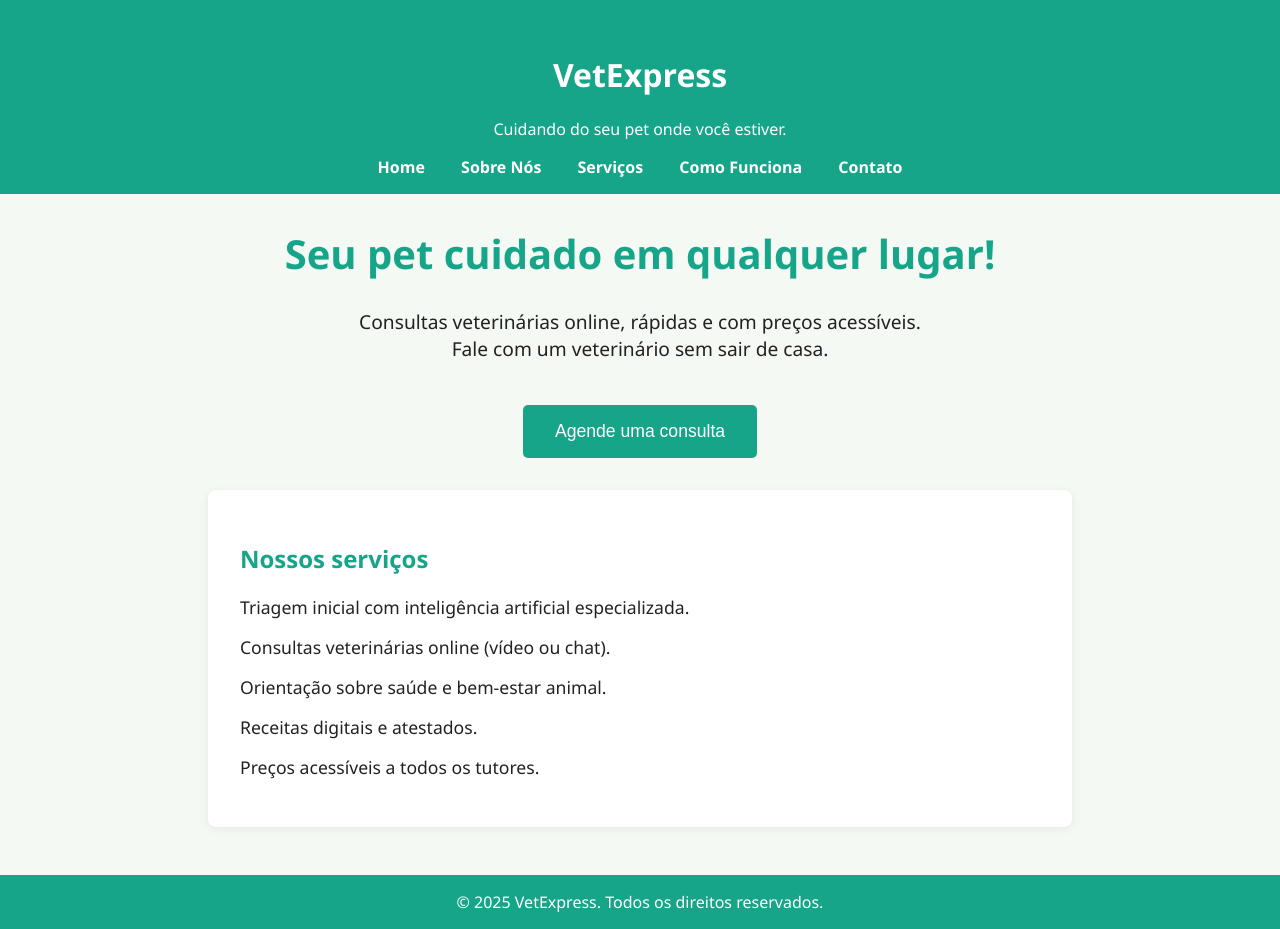
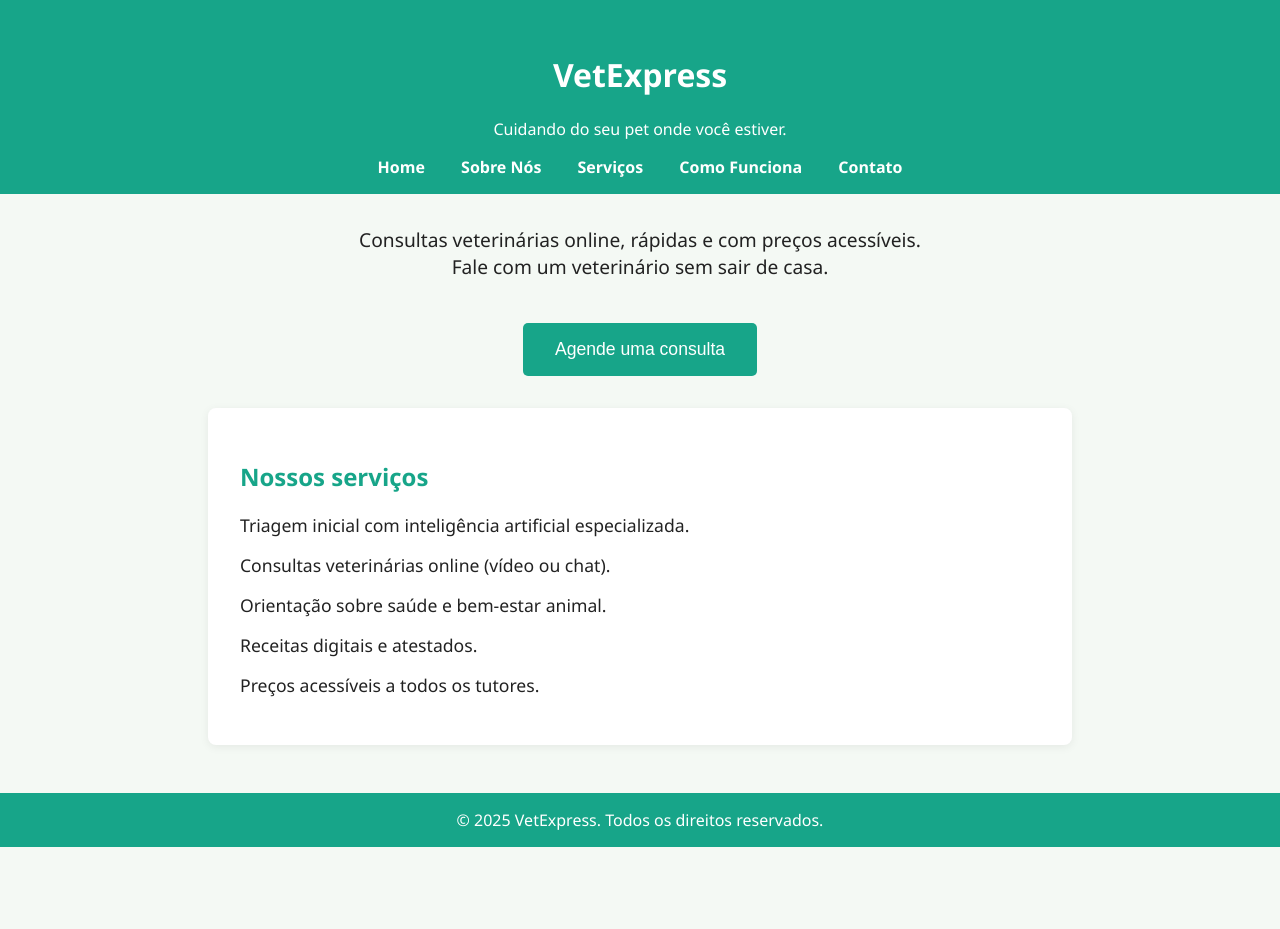
Before and after one commit to thiagoconstantino2226-hue/vetexpress, a plain HTML site: page index.html in a window 1280 px wide. After the commit the page ends 847 px from the top, so only its background shows below. Drawn offline with Linux system fonts and the light colour scheme.

Commit message:
Update index.html

```diff
--- a/index.html
+++ b/index.html
@@ -91,7 +91,6 @@
         </nav>
     </header>
     <div class="hero">
-        <h1>Seu pet cuidado em qualquer lugar!</h1>
         <p>
             Consultas veterinárias online, rápidas e com preços acessíveis.<br>
             Fale com um veterinário sem sair de casa.
```
